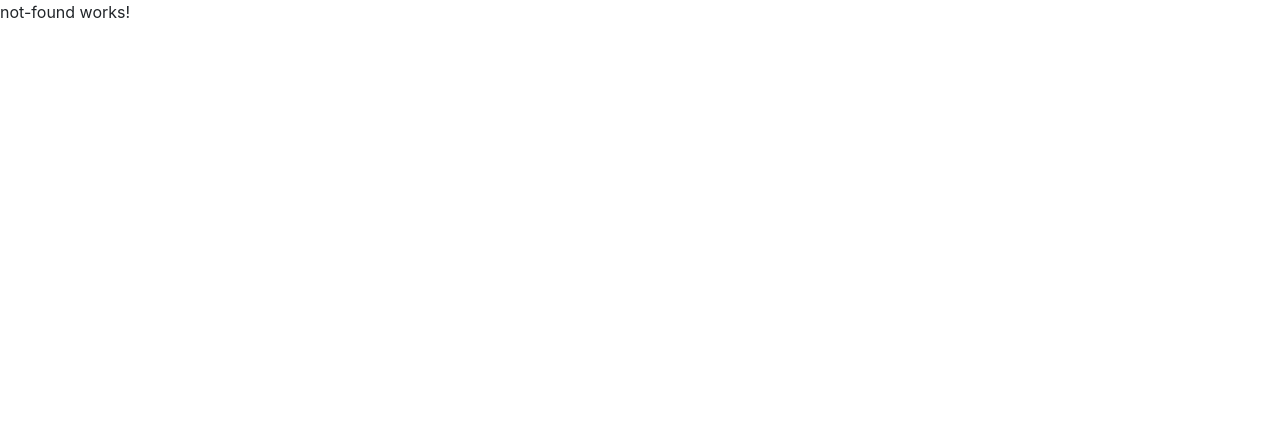
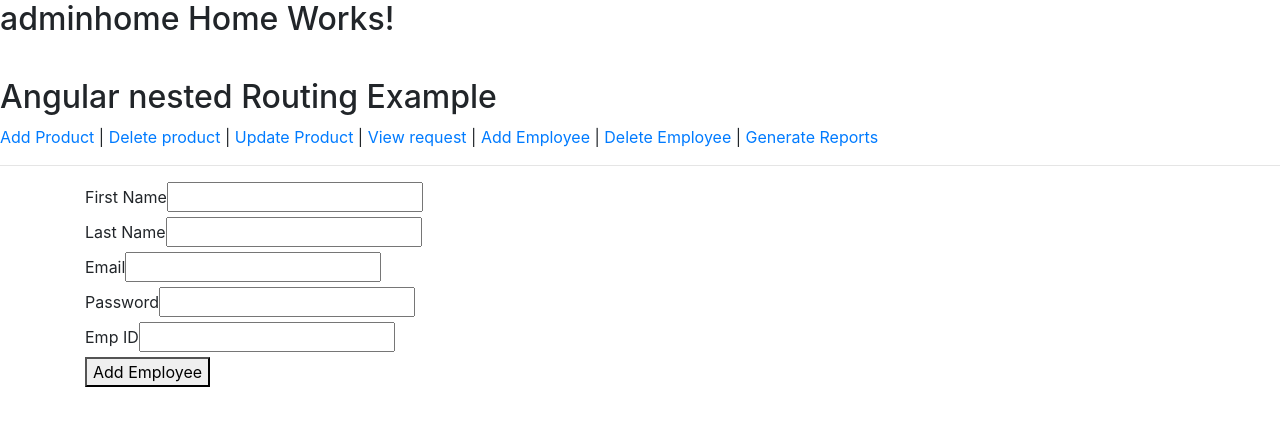
Before and after one commit to TCS-ILP-Capstone-group-16/grocers, an Angular app in the folder grocers/: page /adminhome/1/addemployee in a window 1280 px wide. Shown: the top 426 px of the page. Built offline with nearby package versions, Linux system fonts and the light colour scheme.

Commit message:
added signup, add employee, and delete employee

```diff
--- a/grocers/src/app/add-employee/add-employee.component.html
+++ b/grocers/src/app/add-employee/add-employee.component.html
@@ -1 +1,16 @@
-<p>add-employee works!</p>
+<div>
+    <form [formGroup]="formRef" (ngSubmit)="submit()">
+        <label>First Name</label>
+        <input type="text" formControlName="fname" id="first"><br/>
+        <label>Last Name </label>
+        <input type="text" formControlName="lname" id="last"><br/>
+        <label>Email</label>
+        <input type="text" formControlName="email" id="mail"><br/>
+        <label>Password </label>
+        <input type="password" formControlName="password" value="welcome123" id="pass"><br/>
+        <label>Emp ID</label>
+        <input type="text" formControlName="id" id="EID"><br/>
+        <div>{{msg}}</div>
+        <button type="submit">Add Employee</button>
+    </form>
+</div>
--- a/grocers/src/app/add-employee/add-employee.component.ts
+++ b/grocers/src/app/add-employee/add-employee.component.ts
@@ -1,4 +1,7 @@
 import { Component, OnInit } from '@angular/core';
+import { FormBuilder, FormControl, FormGroup, FormsModule, ReactiveFormsModule, Validators } from '@angular/forms';
+import { RouteConfigLoadEnd, Router } from '@angular/router';
+import { EmployeeService } from '../employee.service';
 
 @Component({
   selector: 'app-add-employee',
@@ -7,9 +10,30 @@ import { Component, OnInit } from '@angular/core';
 })
 export class AddEmployeeComponent implements OnInit {
 
-  constructor() { }
 
+  formRef = new FormGroup({
+    fname:new FormControl("",[Validators.required]),
+    lname:new FormControl("",[Validators.required]),
+    email:new FormControl("",[Validators.required]),
+    password:new FormControl("",[Validators.required]),
+    id:new FormControl("",[Validators.required])
+  })
+
+  constructor(public employeeServ:EmployeeService, public router:Router) { }
+  msg:string = "";
   ngOnInit(): void {
   }
 
+  submit(){
+    let empInfo = this.formRef.value;
+    this.employeeServ.addEmployee(empInfo).subscribe(result => {
+      if(result =="Success"){
+        this.router.navigate(["", empInfo.employee]);
+      }
+      else{
+        this.msg = result;
+      }
+    }, error=>console.log(error));
+      this.formRef.reset();
+  }
 }
--- a/grocers/src/app/adminhome/adminhome.component.html
+++ b/grocers/src/app/adminhome/adminhome.component.html
@@ -6,6 +6,9 @@
     <a routerLinkActive="active" routerLink="deleteproduct">Delete product</a> |
     <a routerLinkActive="active" routerLink="updateproduct">Update Product</a> |
     <a routerLinkActive="active" routerLink="viewrequest"> View request</a> |
+    <a routerLinkActive="active" routerLink="addemployee"> Add Employee</a> |
+    <a routerLinkActive="active" routerLink="deleteemployee"> Delete Employee</a> |
+    <a routerLinkActive="active" routerLink="generatereports"> Generate Reports</a>
     <hr />
 
 
--- a/grocers/src/app/delete-employee/delete-employee.component.html
+++ b/grocers/src/app/delete-employee/delete-employee.component.html
@@ -1 +1,8 @@
-<p>delete-employee works!</p>
+<div>
+    <form [formGroup]="formRef" (ngSubmit)="submit()">
+        <label>Emp ID</label>
+        <input type="text" formControlName="id" id="EID"><br/>
+        <div>{{msg}}</div>
+        <button type="submit">Delete Employee</button>
+    </form>
+</div>
--- a/grocers/src/app/delete-employee/delete-employee.component.ts
+++ b/grocers/src/app/delete-employee/delete-employee.component.ts
@@ -1,4 +1,7 @@
 import { Component, OnInit } from '@angular/core';
+import { FormBuilder, FormControl, FormGroup, FormsModule, ReactiveFormsModule, Validators } from '@angular/forms';
+import { RouteConfigLoadEnd, Router } from '@angular/router';
+import { EmployeeService } from '../employee.service';
 
 @Component({
   selector: 'app-delete-employee',
@@ -7,9 +10,28 @@ import { Component, OnInit } from '@angular/core';
 })
 export class DeleteEmployeeComponent implements OnInit {
 
-  constructor() { }
+
+  formRef = new FormGroup({
+    id:new FormControl("",[Validators.required])
+  })
+
+  msg:string = "";
+
+  constructor(public employeeServ:EmployeeService, public router:Router) { }
 
   ngOnInit(): void {
   }
 
+  submit(){
+    let empInfo = this.formRef.value;
+    this.employeeServ.deleteEmployee(empInfo).subscribe(result => {
+      if(result =="Success"){
+        this.msg = "Employee Deleted";
+      }
+      else{
+        this.msg = result;
+      }
+    }, error=>console.log(error));
+      this.formRef.reset();
+  }
 }
--- a/grocers/src/app/employee.service.ts
+++ b/grocers/src/app/employee.service.ts
@@ -17,6 +17,15 @@ export class EmployeeService {
   }
 
   constructor(public http:HttpClient) { }
+
+
+  addEmployee(signup: Employee): Observable<any> {
+    return this.http.post("http://localhost:9090/api/admin/addEmp", signup,{responseType:'text'});
+  }
+
+  deleteEmployee(remove: Employee): Observable<any> {
+    return this.http.post("http://localhost:9090/api/admin/delEmp", remove,{responseType:'text'});
+  }
 
   sendCredentials(employee:any):Observable<ServerResponse>{
     let URL:string
--- a/grocers/src/app/user-sign-in/user-sign-in.component.html
+++ b/grocers/src/app/user-sign-in/user-sign-in.component.html
@@ -3,10 +3,12 @@
         <label>Username</label>
         <input type="text" formControlName="username" id="uname"><br/>
         <label>Password </label>
-        <input type="text" formControlName="password" id="pname"><br/>
+        <input type="password" formControlName="password" id="pname"><br/>
+        <div>{{msg}}</div>
         <a href="signup">No Account? Sign Up</a>
         <button type="submit">Log in</button>
     </form>
+    <a href="#">Raise Ticket</a><br/>
     <a href="#">Employee Login</a><br/>
-    <a href="#">Admin Login</a>
+    <a href="adminlogin">Admin Login</a>
 </div>
--- a/grocers/src/app/user-sign-in/user-sign-in.component.ts
+++ b/grocers/src/app/user-sign-in/user-sign-in.component.ts
@@ -1,5 +1,7 @@
 import { Component, OnInit } from '@angular/core';
 import { FormBuilder, FormControl, FormGroup, FormsModule, ReactiveFormsModule, Validators } from '@angular/forms';
+import { Router } from '@angular/router';
+import { UserService } from '../user.service';
 
 @Component({
   selector: 'app-user-sign-in',
@@ -14,11 +16,22 @@ export class UserSignInComponent implements OnInit {
     password:new FormControl("",[Validators.required])
   })
 
+  constructor(public userService: UserService, public router: Router) {}
+  msg:string = "";
   ngOnInit(): void {
   }
 
 
   submit(){
+    let userLogin = this.formRef.value;
+    this.userService.checkUserLogin(userLogin).subscribe(result => {
 
+      if (result == "Success") {
+        this.router.navigate(["PLACEHOLDERFORCART", userLogin.username]);
+      } else {
+           this.msg = result;
+      }
+    }, error => console.log(error));
+    this.formRef.reset();
   }
 }
--- a/grocers/src/app/user-sign-up/user-sign-up.component.html
+++ b/grocers/src/app/user-sign-up/user-sign-up.component.html
@@ -7,14 +7,14 @@
         <label>Email</label>
         <input type="text" formControlName="email" id="mail"><br/>
         <label>Password </label>
-        <input type="text" formControlName="password" id="pass"><br/>
+        <input type="password" formControlName="password" id="pass"><br/>
         <label>Date of Birth</label>
         <input type="date" formControlName="date" id="dob"><br/>
         <label>Phone No. </label>
         <input type="text" formControlName="phone" id="number"><br/>
         <label>Address</label>
         <input type="text" formControlName="address" id="addr"><br/>
-
+        <div>{{msg}}</div>
         <button type="submit">Sign Up</button>
     </form>
 </div>
--- a/grocers/src/app/user-sign-up/user-sign-up.component.ts
+++ b/grocers/src/app/user-sign-up/user-sign-up.component.ts
@@ -1,5 +1,7 @@
 import { Component, OnInit } from '@angular/core';
 import { FormBuilder, FormControl, FormGroup, FormsModule, ReactiveFormsModule, Validators } from '@angular/forms';
+import { RouteConfigLoadEnd, Router } from '@angular/router';
+import { UserService } from '../user.service';
 
 @Component({
   selector: 'app-user-sign-up',
@@ -19,11 +21,24 @@ export class UserSignUpComponent implements OnInit {
     address:new FormControl("",[Validators.required])
   })
 
+  constructor(public userServ:UserService, public router:Router) { }
+
+  msg:string = "";
+
   ngOnInit(): void {
   }
 
 
   submit(){
-
+     let userInfo = this.formRef.value;
+      this.userServ.checkUserSignup(userInfo).subscribe(result => {
+        if(result =="Success"){
+          this.router.navigate(["", userInfo.user]);
+        }
+        else{
+          this.msg = result;
+        }
+      }, error=>console.log(error));
+        this.formRef.reset();
   }
 }
--- a/grocers/src/app/user.service.ts
+++ b/grocers/src/app/user.service.ts
@@ -33,6 +33,15 @@ export class UserService {
   }
 
   constructor(public http:HttpClient) { }
+
+
+  checkUserLogin(login: User): Observable<any> {
+    return this.http.post("http://localhost:9090/api/user/signIn", login,{responseType:'text'});
+  }
+
+  checkUserSignup(login: User): Observable<any> {
+    return this.http.post("http://localhost:9090/api/user/signUp", login,{responseType:'text'});
+  }
 
   getUserByUsername(username:string):Observable<User>{
     let URL:string
```
Also changed, not shown: grocers/src/app/app-routing.module.ts (+8 -2 lines).
